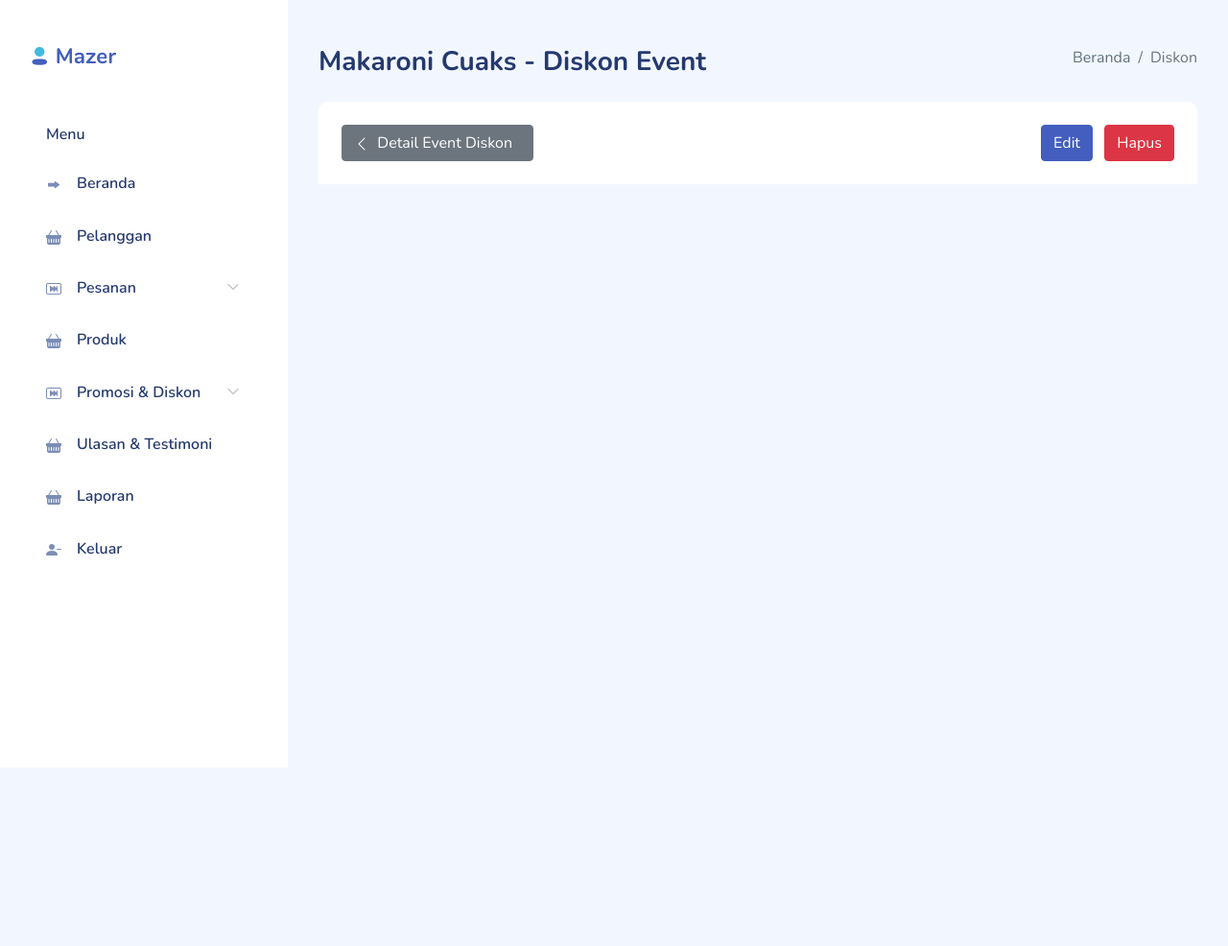
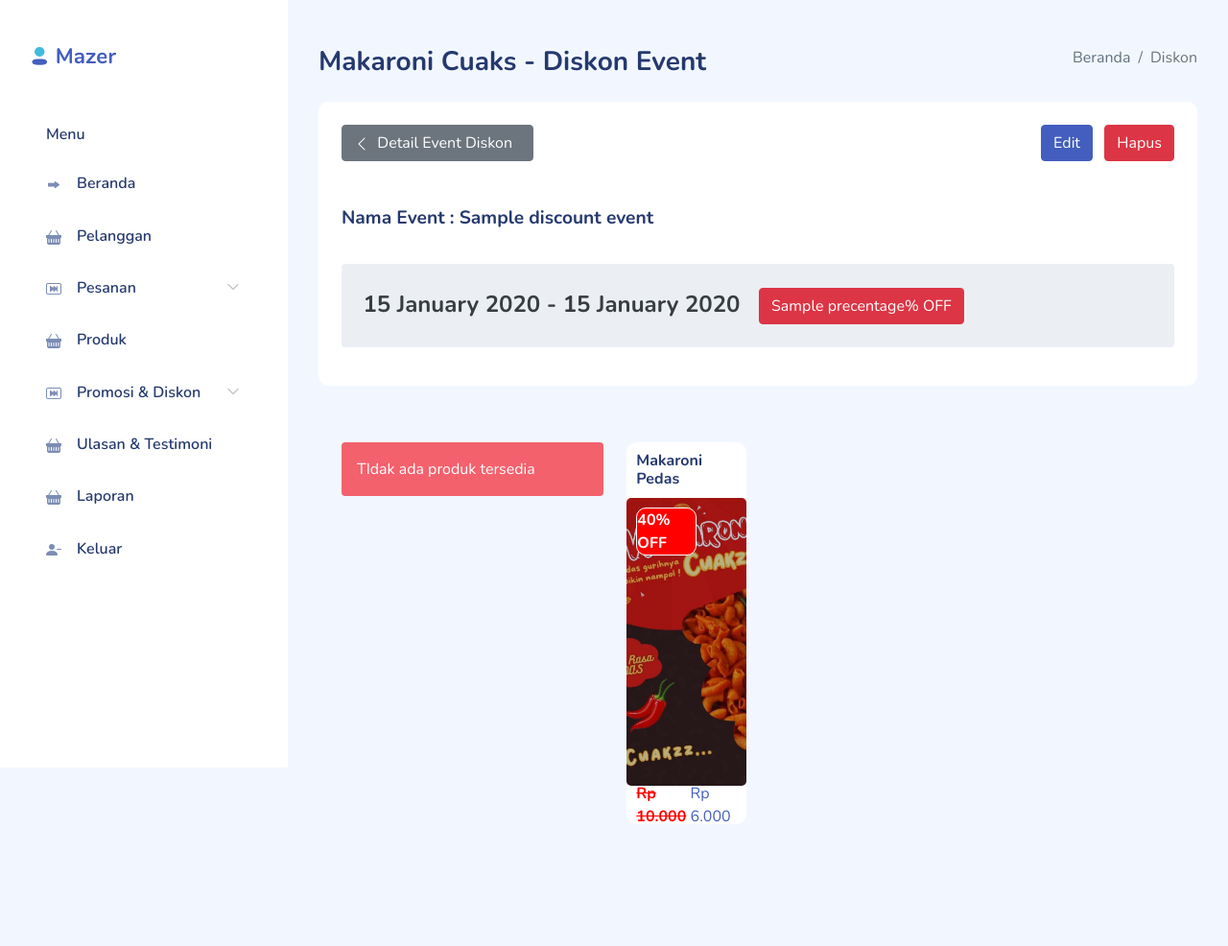
Before and after one commit to pratama6624/makaronicuaks, a CodeIgniter 4 app: the page made by app/Views/Admin/DetailDiscountEvent.php in a window 1280 px wide. Shown: the whole page at 96% size. Before the commit the page ends 800 px from the top, so only its background shows below. Run offline with PHP 8.4 and a stand-in for CodeIgniter, Linux system fonts and the light colour scheme; the template is opened without the code that fills it: most values are stand-ins (such as "Sample title", 1, 10 or a date in 2020); some libraries are stand-ins or nearby versions.

Commit message:
Memperbaiki Tampilan Detail Event Diskon Admin

```diff
--- a/app/Controllers/AdminController.php
+++ b/app/Controllers/AdminController.php
@@ -248,7 +248,7 @@ class AdminController extends BaseController
         $data = [
             "title" => "Detail Diskon Event",
             "sideMenuTitle" => $this->request->getUri()->getSegment(2),
-            "discountEventData" => $this->productModel->getProductByID($decryptId)
+            "discountEventData" => $this->discountEvent->getDiscountEventByID($decryptId)
         ];
 
         return view('Admin/DetailDiscountEvent', $data);
--- a/app/Models/DiscountEvent.php
+++ b/app/Models/DiscountEvent.php
@@ -19,4 +19,9 @@ class DiscountEvent extends Model
     {
         return $this->findAll();
     }
+
+    public function getDiscountEventByID($id_discount_event)
+    {
+        return $this->where("id_discount", $id_discount_event)->first();
+    }
 }
--- a/app/Views/Admin/DetailDiscountEvent.php
+++ b/app/Views/Admin/DetailDiscountEvent.php
@@ -44,10 +44,11 @@
                 </div>
             </div>
             <section class="section">
-                    <div style="background-color: #f2f7ff;" class="card">
+                <div class="card">
                     <div class="card-header d-flex justify-content-between align-items-center">
                         <!-- Tombol di sisi kiri -->
-                            <a href="/admin/discount_event" class="btn btn-secondary d-flex align-items-center" style="width: 200px;">
+                        <a href="/admin/discount_event" class="btn btn-secondary d-flex align-items-center"
+                            style="width: 200px;">
                             <i class="bi bi-chevron-left"></i>&nbsp; Detail Event Diskon
                         </a>
 
@@ -58,9 +59,58 @@
                             <a href="" class="btn btn-danger">Hapus</a>
                         </div>
                     </div>
+                    <div class="col-12">
+                        <div>
+                            <div class="card-header" style="margin-bottom: -20px">
+                                <h4 class="card-title">Nama Event : <?= $discountEventData["name"] ?></h4>
+                            </div>
+                            <div class="card-content">
+                                <div class="card-body">
+                                    <div class="alert alert-secondary" style="padding-top: 25px">
+                                        <h4 class="alert-heading"><?= strftime("%d %B %Y", strtotime($discountEventData['start_date'])) ?> - <?= strftime("%d %B %Y", strtotime($discountEventData['end_date'])) ?> &nbsp;
+                                            <button type="button" class="btn btn-danger">
+                                                <?= $discountEventData["precentage"] ?>% OFF
+                                            </button>
+                                        </h4>
+                                    </div>
+                                </div>
+                            </div>
+                        </div>
+                    </div>
+            </section>
             <section class="section">
+                <div style="background-color: #f2f7ff;" class="card">
+                    <div class="card-body">
+                        <div class="row">
+                            <div class="col-xl-4 col-md-6 col-sm-12">
+                                <div class="alert alert-danger">TIdak ada produk tersedia</div>
+                            </div>
+                            <div class="col-xl-2 col-md-6 col-sm-12">
+                                <a href="/admin/product/detail/">
+                                    <div class="card">
+                                        <div class="card-content">
+                                            <h6 style="padding: 10px; margin-bottom: 0px" class="">
+                                                Makaroni Pedas</h6>
+                                            <div class="image-container position-relative">
+                                                <div class="overlay"></div>
+                                                <!-- Label Diskon -->
+                                                <div class="discount-label">40% OFF</div>
+                                                <img class="img-fluid w-100"
+                                                    src="/assets/images/products/1731603562_cf63ed5d2745244362a2.jpg"
+                                                    alt="Card image cap">
+                                            </div>
+                                        </div>
+                                        <div style="padding: 10px; height: 40px;"
+                                            class="d-flex justify-content-between align-items-center">
+                                            <b><s style="color: red"><span>Rp 10.000</span></s></b>
+                                            <span>Rp 6.000</span>
+                                        </div>
+                                    </div>
 
-                        </section>
+                                </a>
+                            </div>
+                        </div>
+                    </div>
                 </div>
             </section>
         </div>
```
Also changed, not shown: app/Views/Admin/DiscountEvent.php (+0 -7 lines). Lines whose indentation alone changed are shown as unchanged.
